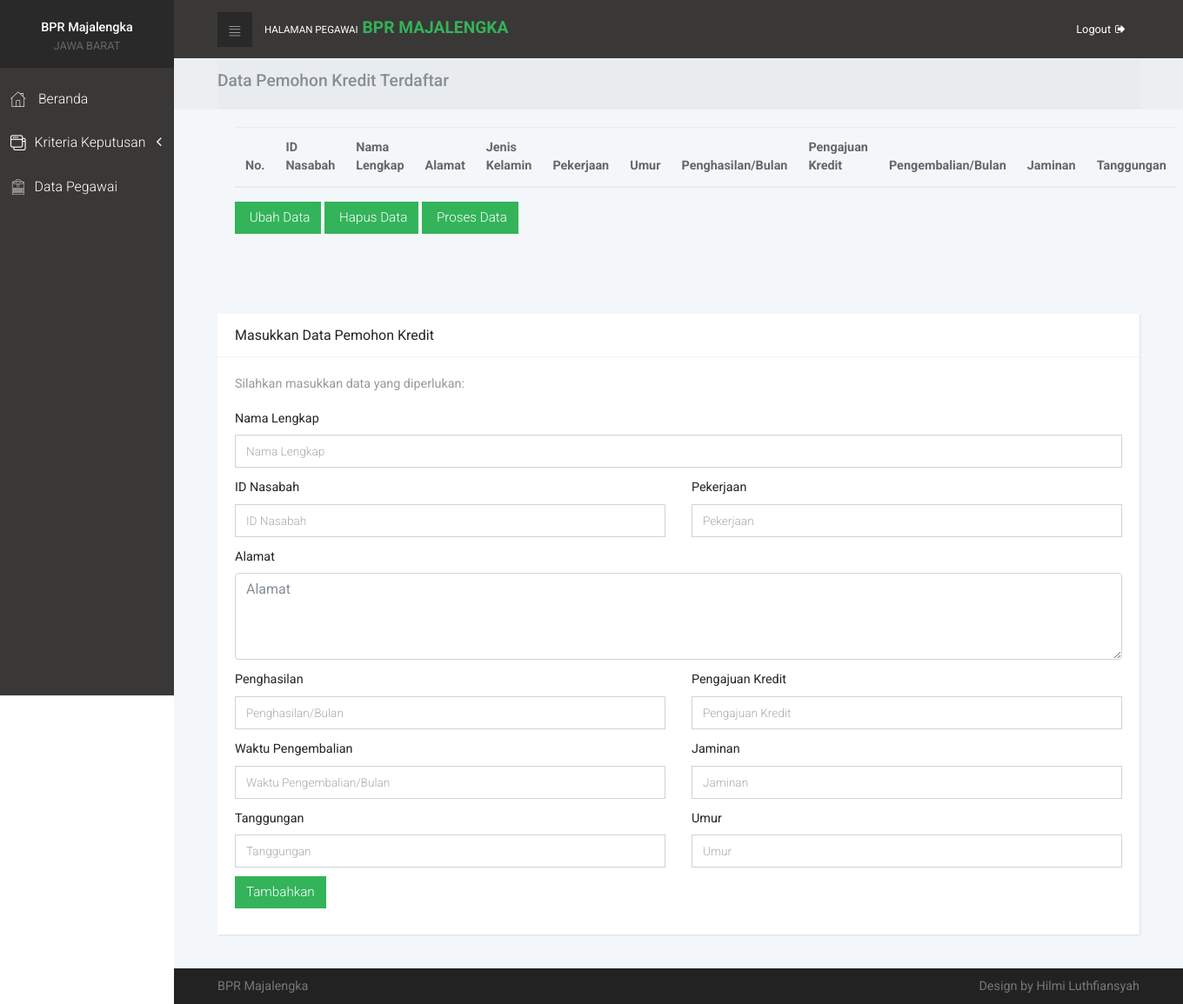
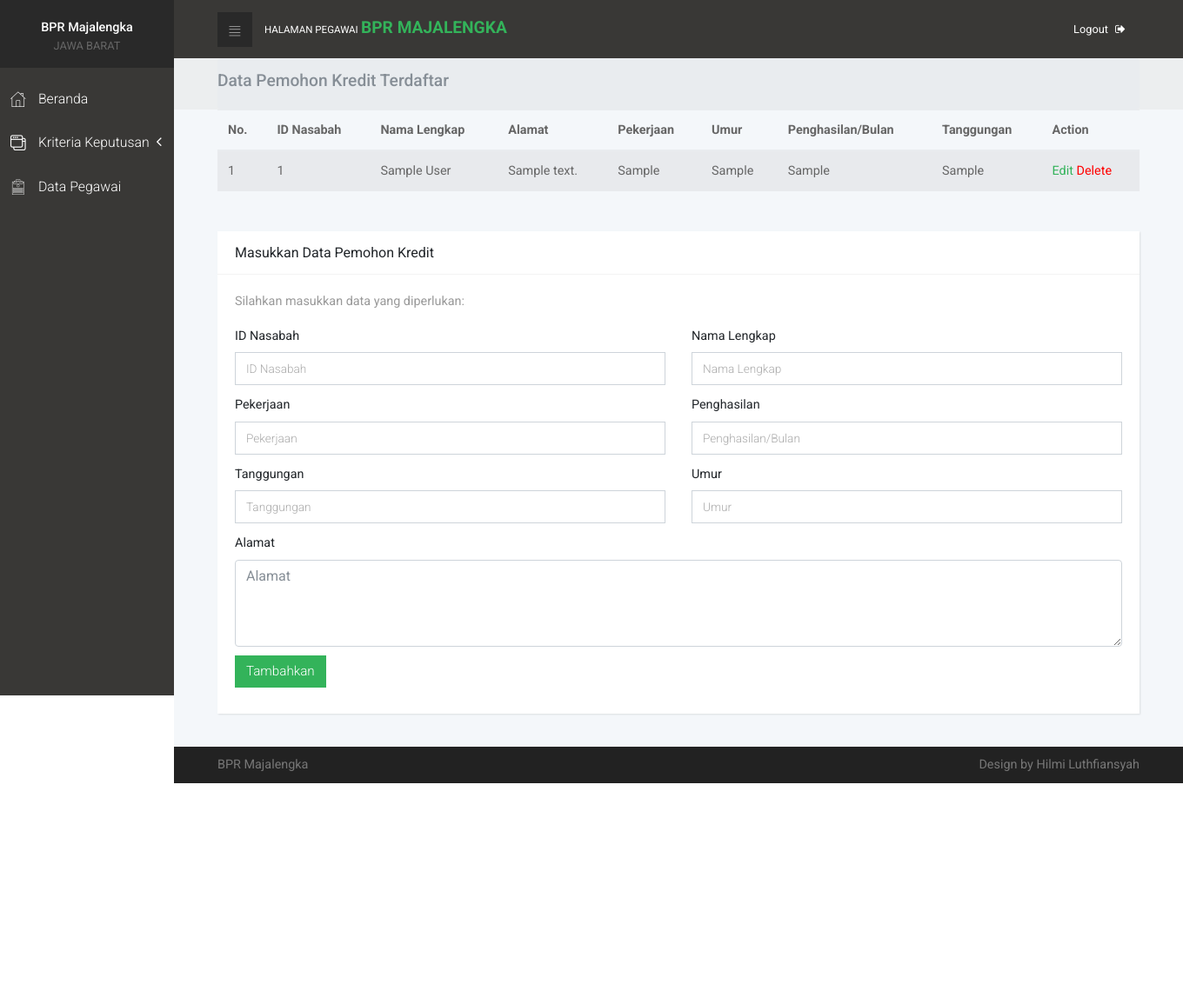
Before and after one commit to hilmiLuthfiansyah/kamu, a PHP site: page /nasabah.php in a window 1360 px wide. Shown: the whole page at 87% size. After the commit the page ends 901 px from the top, so only its background shows below. Run offline with PHP 8.4, Linux system fonts and the light colour scheme; the visitor is signed in with stand-in values (Sample User, id 1); tables that the repository leaves empty or names only in its code hold one stand-in row (values such as "Sample post"); lists and menus that the app fills with data are empty; some libraries are stand-ins or nearby versions.

Commit message:
add nasabah page

```diff
--- a/index.php
+++ b/index.php
@@ -93,7 +93,8 @@
                               <span>Data Pegawai</span>
                            </a></li>
                         <?php } else {?>
-                        <li> <a href="nasabah.php"><i class="icon-form"></i><span>Pemohon Kredit</span></a></li>
+                        <li > <a href="nasabah.php"><i class="icon-form"></i><span>Data Nasabah</span></a></li>
+                        <li> <a href="nasabah.php"><i class="icon-form"></i><span>Transaksi Kredit</span></a></li>
                         <li> <a href="keputusan.php"><i class="icon-presentation"></i><span>Keputusan</span></a></li>
                     </ul>
                 </div>
--- a/koneksi.php
+++ b/koneksi.php
@@ -1,8 +1,8 @@
 <?php
   $config = [
-	'hostname' => 'localhost:3307',
-	'username' => 'root',
-	'password' => 'hilmil',
+	'hostname' => 'localhost:3306',
+	'username' => 'meiko',
+	'password' => 'meiko',
 	'database' => 'pudbpr'
   ];
 
--- a/nasabah.php
+++ b/nasabah.php
@@ -5,13 +5,9 @@
      window.location = 'login.php';
      </script>";
    }
-?>
-
-<?php
 	include 'koneksi.php';
 	$sql="select * from user";
- $sql .="select * from kredit";
- $hasil=mysqli_multi_query($conn,$sql);
+	$hasil=mysqli_query($conn,$sql);
 ?>
     <!DOCTYPE html>
     <html>
@@ -76,21 +72,60 @@
 			$role = $_SESSION['role'] == 'admin';
 			if($role){
 			?>
-                <li> <a href="#pages-nav-list" data-toggle="collapse" aria-expanded="false"><i class="icon-interface-windows"></i><span>Kriteria Keputusan</span>
-                    <div class="arrow pull-right"><i class="fa fa-angle-down"></i></div></a>
+                            <li>
+                                <a href="#pages-nav-list" data-toggle="collapse" aria-expanded="false">
+                                    <i class="icon-interface-windows"></i>
+                                    <span>Kriteria Keputusan</span>
+                                    <div class="arrow pull-right">
+                                        <i class="fa fa-angle-down"></i>
+                                    </div>
+                                </a>
                                 <ul id="pages-nav-list" class="collapse list-unstyled">
-                        <li> <a href="#">Penghasilan</a></li>
-                        <li> <a href="#">Pengajuan Kredit</a></li>
-                        <li> <a href="#">Jangka Waktu</a></li>
-                        <li> <a href="#">Agunan</a></li>
-                        <li> <a href="#">Umur</a></li>
-                        <li> <a href="#">Tanggungan</a></li>
+                                    <li>
+                                        <a href="#">Penghasilan</a>
+                                    </li>
+                                    <li>
+                                        <a href="#">Pengajuan Kredit</a>
+                                    </li>
+                                    <li>
+                                        <a href="#">Jangka Waktu</a>
+                                    </li>
+                                    <li>
+                                        <a href="#">Agunan</a>
+                                    </li>
+                                    <li>
+                                        <a href="#">Umur</a>
+                                    </li>
+                                    <li>
+                                        <a href="#">Tanggungan</a>
+                                    </li>
                                 </ul>
                             </li>
-                <li> <a href="pegawai.php"><i class="icon-form"></i><span>Data Pegawai</span></a></li>
+                            <li>
+                                <a href="pegawai.php">
+                                    <i class="icon-form"></i>
+                                    <span>Data Pegawai</span>
+                                </a>
+                            </li>
                             <?php } else {?>
-                    <li class="active"> <a href="nasabah.php"><i class="icon-form"></i><span>Pemohon Kredit</span></a></li>
-                <li> <a href="keputusan.php"><i class="icon-presentation"></i><span>Keputusan</span></a></li>
+                            <li class="active">
+                                <a href="nasabah.php">
+                                    <i class="icon-form"></i>
+                                    <span>Data Nasabah</span>
+                                </a>
+                            </li>
+                            <li>
+                                <a href="nasabah.php">
+                                    <i class="icon-form"></i>
+                                    <span>Transkasi Kredit</span>
+                                </a>
+                            </li>
+                            <li>
+                                <a href="keputusan.php">
+                                    <i class="icon-presentation"></i>
+                                    <span>Keputusan</span>
+                                </a>
+                            </li>
                     </ul>
                 </div>
                 <?php }?>
@@ -103,13 +138,23 @@
                 <nav class="navbar">
                     <div class="container-fluid">
                         <div class="navbar-holder d-flex align-items-center justify-content-between">
-                        <div class="navbar-header"><a id="toggle-btn" href="#" class="menu-btn"><i class="icon-bars"> </i></a>
+                            <div class="navbar-header">
+                                <a id="toggle-btn" href="#" class="menu-btn">
+                                    <i class="icon-bars"> </i>
+                                </a>
                                 <a href="index.php" class="navbar-brand">
-                                <div class="brand-text d-none d-md-inline-block"><span>Halaman Pegawai </span><strong class="text-primary">   BPR Majalengka</strong></div>
+                                    <div class="brand-text d-none d-md-inline-block">
+                                        <span>Halaman Pegawai </span>
+                                        <strong class="text-primary"> BPR Majalengka</strong>
+                                    </div>
                                 </a>
                             </div>
                             <ul class="nav">
-                        <li class="nav-item"><a href="logout.php" class="nav-link logout">Logout<i class="fa fa-sign-out"></i></a></li>
+                                <li class="nav-item">
+                                    <a href="logout.php" class="nav-link logout">Logout
+								<i class="fa fa-sign-out"></i>
+							</a>
+                                </li>
                             </ul>
                         </div>
                     </div>
@@ -118,13 +163,16 @@
             <div class="breadcrumb-holder">
                 <div class="container-fluid">
                     <ul class="breadcrumb">
-                    <li class="breadcrumb-item active"><h3>Data Pemohon Kredit Terdaftar</h3></li>
+                        <li class="breadcrumb-item active">
+                            <h3>Data Pemohon Kredit Terdaftar</h3>
+                        </li>
                     </ul>
                 </div>
             </div>
             <section class="forms">
                 <div class="container-fluid">
-                <div class="card-body">
+                    <div class="row">
+                        <div class="col-lg-12">
                             <table class="table table-striped">
                                 <thead>
                                     <tr>
@@ -132,14 +180,11 @@
                                         <th>ID Nasabah</th>
                                         <th>Nama Lengkap</th>
                                         <th>Alamat</th>
-                    <th>Jenis Kelamin</th>
                                         <th>Pekerjaan</th>
                                         <th>Umur</th>
                                         <th>Penghasilan/Bulan</th>
-                    <th>Pengajuan Kredit</th>
-                    <th>Pengembalian/Bulan</th>
-                    <th>Jaminan</th>
                                         <th>Tanggungan</th>
+                                        <th>Action</th>
                                     </tr>
                                 </thead>
                                 <tbody>
@@ -150,38 +195,43 @@
 				$i++;
 			?>
                                         <tr>
-                  <td><?php echo $i;?></td>
-                  <td><?php echo $data['id_user'];?></td>
-                  <td><?php echo $data['nama'];?></td>
-                  <td><?php echo $data['alamat'];?></td>
-                  <td><?php echo $data['pekerjaan'];?></td>
-                  <td><?php echo $data['umur'];?></td>
-                  <td><?php echo $data['penghasilan'];?></td>
-                  <td><?php echo $data['pengajuan'];?></td>
-                  <td><?php echo $data['waktu_pengembalian'];?></td>
-                  <td><?php echo $data['jaminan'];?></td>
-                  <td><?php echo $data['tanggungan'];?></td>
-
+                                            <td>
+                                                <?php echo $i;?>
+                                            </td>
+                                            <td>
+                                                <?php echo $data['id_user'];?>
+                                            </td>
+                                            <td>
+                                                <?php echo $data['nama'];?>
+                                            </td>
+                                            <td>
+                                                <?php echo $data['alamat'];?>
+                                            </td>
+                                            <td>
+                                                <?php echo $data['pekerjaan'];?>
+                                            </td>
+                                            <td>
+                                                <?php echo $data['umur'];?>
+                                            </td>
+                                            <td>
+                                                <?php echo $data['penghasilan'];?>
+                                            </td>
+                                            <td>
+                                                <?php echo $data['tanggungan'];?>
+                                            </td>
+                                            <td>
+                                                <a href=<?php echo "form-edit.php?id_user=", $data[ 'id_user']; ?>>Edit</a>
+                                                <a style="color: red;" href=<?php echo "hapus.php?id_user=", $data[ 'id_user']; ?>>Delete</a>
+                                            </td>
                                         </tr>
                                         <?php
 	}
 	?>
                                 </tbody>
                             </table>
-      <a href="ubahP.php" role="button" class="btn btn-primary">
-      <i class="icon-pencil icon-white"></i>
-         Ubah Data
-      </a>
-      <a href="hapusdata.php" role="button" class="btn btn-primary">
-      <i class="icon-remove icon-white"></i>
-         Hapus Data
-      </a>
-      <a href="hapusdata.php" role="button" class="btn btn-primary">
-      <i class="icon-remove icon-white"></i>
-         Proses Data
-      </a>
                         </div>
-              <br><br><br>
+                    </div>
+
                     <div class="row">
                         <div class="col-lg-12">
                             <div class="card">
@@ -192,7 +242,13 @@
                                     <p>Silahkan masukkan data yang diperlukan:</p>
                                     <form action="tambahN.php" method="post">
                                         <div class="row">
-                                   <div class="col-lg-12" style="margin-bottom:0px;">
+                                            <div class="col-lg-6" style="margin-bottom:0px;">
+                                                <div class="form-group">
+                                                    <label>ID Nasabah</label>
+                                                    <input type="text" name="id_user" placeholder="ID Nasabah" class="form-control">
+                                                </div>
+                                            </div>
+                                            <div class="col-lg-6" style="margin-bottom:0px;">
                                                 <div class="form-group">
                                                     <label>Nama Lengkap</label>
                                                     <input type="text" name="nama" placeholder="Nama Lengkap" class="form-control">
@@ -202,46 +258,14 @@
                                         <div class="row">
                                             <div class="col-lg-6" style="margin-bottom:0px;">
                                                 <div class="form-group">
-                                         <label>ID Nasabah</label>
-                                         <input type="text" name="id_user" placeholder="ID Nasabah" class="form-control">
+                                                    <label>Pekerjaan</label>
+                                                    <input type="text" name="pekerjaan" placeholder="Pekerjaan" class="form-control">
                                                 </div>
                                             </div>
                                             <div class="col-lg-6" style="margin-bottom:0px;">
                                                 <div class="form-group">
-                                         <label>Pekerjaan</label>
-                                         <input type="text" name="pekerjaan" placeholder="Pekerjaan" class="form-control">
-                                      </div>
-                                   </div>
-                                </div>
-                                <div class="form-group">
-                                   <label>Alamat</label>
-                                   <textarea style="min-height: 100px; max-height: 200px;" name="alamat" placeholder="Alamat" class="form-control"></textarea>
-                                </div>
-                                <div class="row">
-                                   <div class="col-lg-6" style="margin-bottom:0px;">
-                                      <div class="form-group">
                                                     <label>Penghasilan</label>
                                                     <input type="text" name="penghasilan" placeholder="Penghasilan/Bulan" class="form-control">
-                                      </div>
-                                   </div>
-                                   <div class="col-lg-6" style="margin-bottom:0px;">
-                                      <div class="form-group">
-                                         <label>Pengajuan Kredit</label>
-                                         <input type="text" name="pengajuan" placeholder="Pengajuan Kredit" class="form-control">
-                                      </div>
-                                   </div>
-                                </div>
-                                <div class="row">
-                                   <div class="col-lg-6" style="margin-bottom:0px;">
-                                      <div class="form-group">
-                                         <label>Waktu Pengembalian</label>
-                                         <input type="text" name="waktu_pengembalian" placeholder="Waktu Pengembalian/Bulan" class="form-control">
-                                      </div>
-                                   </div>
-                                   <div class="col-lg-6" style="margin-bottom:0px;">
-                                      <div class="form-group">
-                                         <label>Jaminan</label>
-                                         <input type="text" name="jaminan" placeholder="Jaminan" class="form-control">
                                                 </div>
                                             </div>
                                         </div>
@@ -258,6 +282,10 @@
                                                     <input type="text" name="umur" placeholder="Umur" class="form-control">
                                                 </div>
                                             </div>
+                                        </div>
+                                        <div class="form-group">
+                                            <label>Alamat</label>
+                                            <textarea style="min-height: 100px; max-height: 200px;" name="alamat" placeholder="Alamat" class="form-control"></textarea>
                                         </div>
                                         <div class="form-group">
                                             <input type="submit" name="submit" value="Tambahkan" class="btn btn-primary">
@@ -296,24 +324,6 @@
         <script src="vendor/jquery-validation/jquery.validate.min.js"></script>
         <script src="vendor/malihu-custom-scrollbar-plugin/jquery.mCustomScrollbar.concat.min.js"></script>
         <script src="js/front.js"></script>
-    <!-- Google Analytics: change UA-XXXXX-X to be your site's ID.-->
-    <!---->
-    <script>
-        (function(b, o, i, l, e, r) {
-            b.GoogleAnalyticsObject = l;
-            b[l] || (b[l] =
-                function() {
-                    (b[l].q = b[l].q || []).push(arguments)
-                });
-            b[l].l = +new Date;
-            e = o.createElement(i);
-            r = o.getElementsByTagName(i)[0];
-            e.src = '//www.google-analytics.com/analytics.js';
-            r.parentNode.insertBefore(e, r)
-        }(window, document, 'script', 'ga'));
-        ga('create', 'UA-XXXXX-X');
-        ga('send', 'pageview');
-    </script>
     </body>
 
     </html>
--- a/pegawai.php
+++ b/pegawai.php
@@ -166,7 +166,6 @@
             </div>
             <section class="forms">
                <div class="container-fluid">
-                  <br>
                   <div class="row">
                      <div class="col-lg-12">
                         <table class="table table-striped">
```
Also changed, not shown: tambahN.php (+20 -15 lines). Lines whose indentation alone changed are shown as unchanged.
